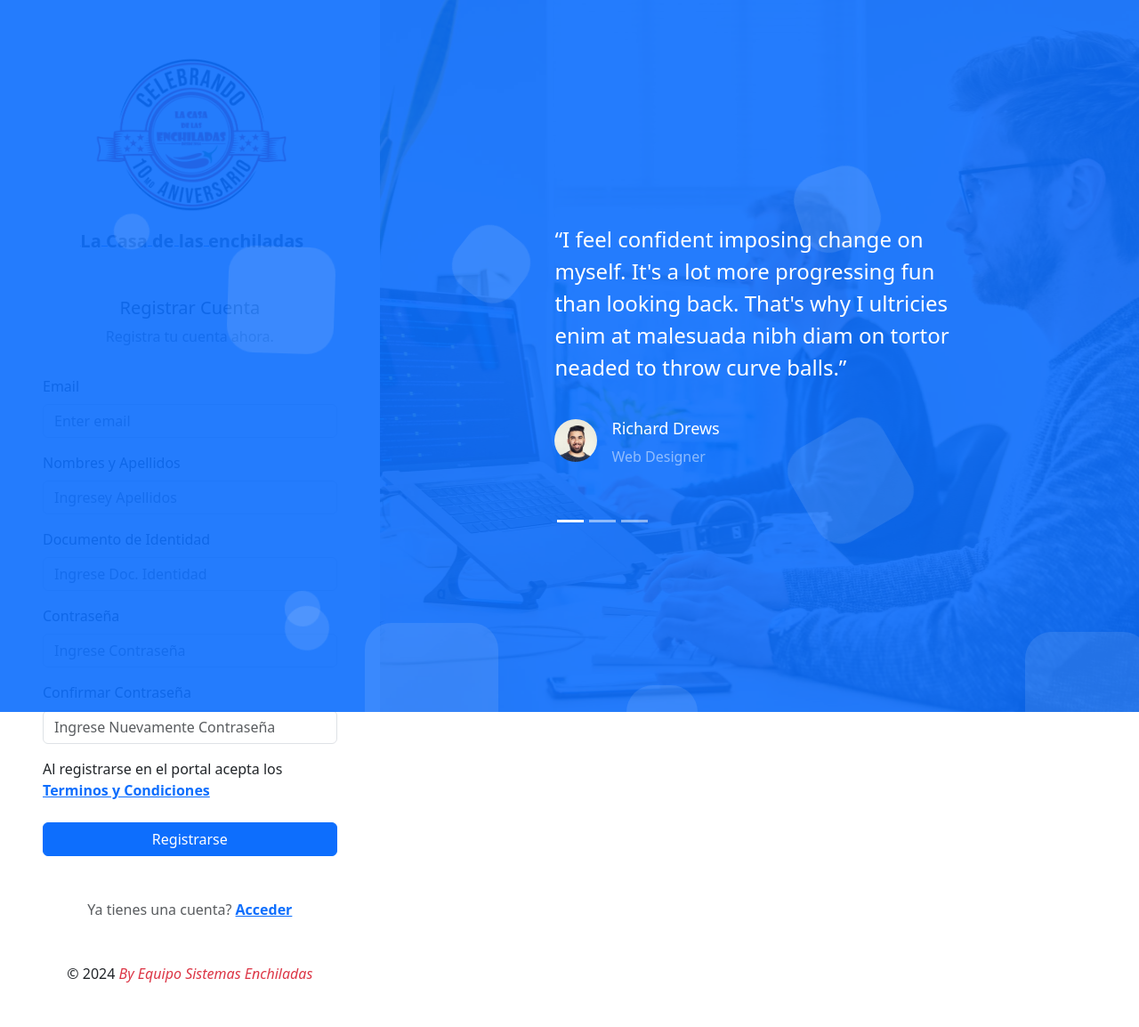
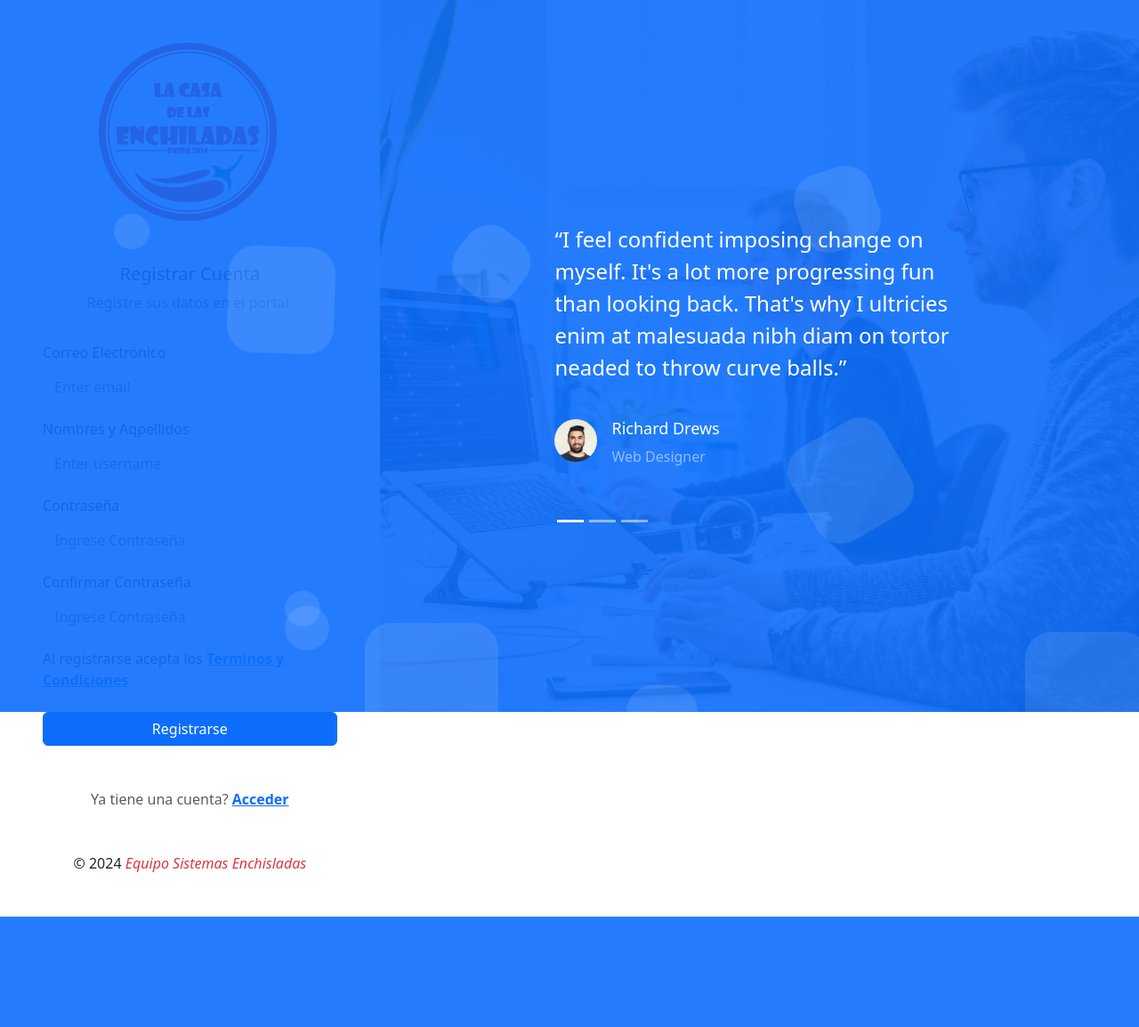
Before and after one commit to victor040912/MesaDePartes_Enchis, a PHP site: page /MesaDePartes_Enchis/view/registro/ in a window 1280 px wide. Shown: the whole page at 89% size. After the commit the page ends 1030 px from the top, so only its background shows below. Run offline with PHP 8.4, Linux system fonts and the light colour scheme; some libraries are stand-ins or nearby versions.

Commit message:
Registrar Usuario(nueva hoja)

```diff
--- a/assets/js/validation.init.js
+++ b/assets/js/validation.init.js
@@ -1 +1 @@
-!function(){"use strict";window.addEventListener("load",function(){var t=document.getElementsByClassName("needs-validation");Array.prototype.filter.call(t,function(e){e.addEventListener("submit",function(t){!1===e.checkValidity()&&(t.preventDefault(),t.stopPropagation()),e.classList.add("was-validated")},!1)})},!1)}();
+!function () { "use strict"; window.addEventListener("load", function () { var t = document.getElementsByClassName("needs-validation"); Array.prototype.filter.call(t, function (e) { e.addEventListener("submit", function (t) { !1 === e.checkValidity() && (t.preventDefault(), t.stopPropagation()), e.classList.add("was-validated") }, !1) }) }, !1) }();
--- a/view/Registro/index.php
+++ b/view/Registro/index.php
@@ -5,7 +5,7 @@
     <head>
 
         <meta charset="utf-8">
-        <title>Registro | Victor - Mesa de Partes</title>
+        <title>Registro | VIctor- Mesa de Partes</title>
         <meta name="viewport" content="width=device-width, initial-scale=1.0">
         <meta content="Premium Multipurpose Admin & Dashboard Template" name="description">
         <meta content="Themesbrand" name="author">
@@ -34,43 +34,28 @@
                                 <div class="d-flex flex-column h-100">
                                     <div class="mb-4 mb-md-5 text-center">
                                         <a href="index.html" class="d-block auth-logo">
-                                            <img src="../../assets/picture/Enchis.jpeg" alt="" height="200">
-                                            <h5>
-
-                                            </h5>
-                                            <span class="logo-txt">La Casa de las enchiladas</span>
+                                            <img src="../../assets/picture/EnchisLog.png" alt="" height="200"> <span class="logo-txt"></span>
                                         </a>
                                     </div>
                                     <div class="auth-content my-auto">
                                         <div class="text-center">
                                             <h5 class="mb-0">Registrar Cuenta</h5>
-                                            <p class="text-muted mt-2">Registra tu cuenta ahora.</p>
+                                            <p class="text-muted mt-2">Registre sus datos en el portal.</p>
                                         </div>
                                         <form class="needs-validation custom-form mt-4 pt-2" novalidate="" action="index.html">
                                             <div class="mb-3">
-                                                <label for="useremail" class="form-label">Email</label>
+                                                <label for="useremail" class="form-label">Correo Electrónico</label>
                                                 <input type="email" class="form-control" id="useremail" placeholder="Enter email" required="">
                                                 <div class="invalid-feedback">
-                                                    Porfavor Ingrese Correo electrónico
+                                                    Ingrese Correo Electrónico
                                                 </div>
                                             </div>
 
                                             <div class="mb-3">
-                                                <label for="username" class="form-label">Nombres y Apellidos</label>
-                                                <input type="text" class="form-control" id="username" placeholder="Ingresey Apellidos" required min ="0" max ="999999999"
-                                                oninput="this.value = this.value.slice(0.9)">
+                                                <label for="username" class="form-label">Nombres y Aqpellidos</label>
+                                                <input type="text" class="form-control" id="username" placeholder="Enter username" required="">
                                                 <div class="invalid-feedback">
-                                                    Porfavor ingrese Nombres y Apellidos
-                                                </div>
-                                            </div>
-
-                                            <div class="mb-3">
-                                                <label for="username" class="form-label">Documento de Identidad </label>
-                                                <input type="number" class="form-control" id="username" placeholder="Ingrese Doc. Identidad" required min = "0"
-                                                max="999999999"
-                                                oninput="this.value = this.value.slice(0,9)">
-                                                <div class="invalid-feedback">
-                                                    Porfavor ingrese Documnto de Identidad
+                                                    Ingrese Nombres y Aqpellidos
                                                 </div>
                                             </div>
 
@@ -78,34 +63,20 @@
                                                 <label for="userpassword" class="form-label">Contraseña</label>
                                                 <input type="password" class="form-control" id="userpassword" placeholder="Ingrese Contraseña" required="">
                                                 <div class="invalid-feedback">
-                                                    Porfavor Ingrese Contraseña
+                                                    Ingrese Contraseña
                                                 </div>
                                             </div>
 
                                             <div class="mb-3">
-                                                <label for="confirmPassword" class="form-label">Confirmar Contraseña</label>
-                                                <input type="password" class="form-control" id="confirmPassword" placeholder="Ingrese Nuevamente Contraseña" required="" oninput="validatePassword()">
-                                                <div class="invalid-feedback" id="confirmFeedback">
-                                                    Las contraseñas no coinciden
+                                                <label for="userpassword" class="form-label">Confirmar Contraseña</label>
+                                                <input type="password" class="form-control" id="userpassword" placeholder="Ingrese Contraseña" required="">
+                                                <div class="invalid-feedback">
+                                                    Ingrese Contraseña Nuevamente
                                                 </div>
                                             </div>
 
-                                            <script>
-                                                function validatePassword() {
-                                                    const password = document.getElementById('userpassword').value;
-                                                    const confirmPassword = document.getElementById('confirmPassword').value;
-                                                    const feedback = document.getElementById('confirmFeedback');
-                                                    if (confirmPassword !== password) {
-                                                        feedback.style.display = 'block'; // Muestra el mensaje de error
-                                                    }else {
-                                                        feedback.style.display = 'none'; // Oculta el mensaje de error
-                                                        document.getElementById('confirmPassword').classList.remove('is-invalid'); // Remueve clase de error
-                                                    }
-                                                }
-                                            </script>
-
                                             <div class="mb-4">
-                                                <p class="mb-0">Al registrarse en el portal acepta los  <a href="#" class="text-primary"><strong> Terminos y Condiciones </strong></a></p>
+                                                <p class="mb-0">Al registrarse acepta los <a href="#" class="text-primary"><strong> Terminos y Condiciones</strong> </a></p>
                                             </div>
                                             <div class="mb-3">
                                                 <button class="btn btn-primary w-100 waves-effect waves-light" type="submit">Registrarse</button>
@@ -137,11 +108,11 @@
                                         </div> -->
 
                                         <div class="mt-5 text-center">
-                                            <p class="text-muted mb-0">Ya tienes una cuenta? <a href="../../index.php" class="text-primary fw-semibold"> Acceder </a> </p>
+                                            <p class="text-muted mb-0">Ya tiene una cuenta? <a href="../../index.php" class="text-primary fw-semibold"> Acceder </a> </p>
                                         </div>
                                     </div>
                                     <div class="mt-4 mt-md-5 text-center">
-                                        <p class="mb-0">© <script>document.write(new Date().getFullYear())</script> <i class="mdi mdi-heart text-danger ">By Equipo Sistemas Enchiladas</i>  </p>
+                                    <p class="mb-0">© <script>document.write(new Date().getFullYear())</script> <i class="mdi mdi-heart text-danger" > Equipo Sistemas Enchisladas </i></p>
                                     </div>
                                 </div>
                             </div>
```
Also changed, not shown: config/conexion.php (+24 -23 lines), index.php (+33 -29 lines), models/Usuario.php (+21 -20 lines), README.md (deleted), assets/picture/Enchis.jpeg (deleted), assets/picture/EnchisLog.png (added).
